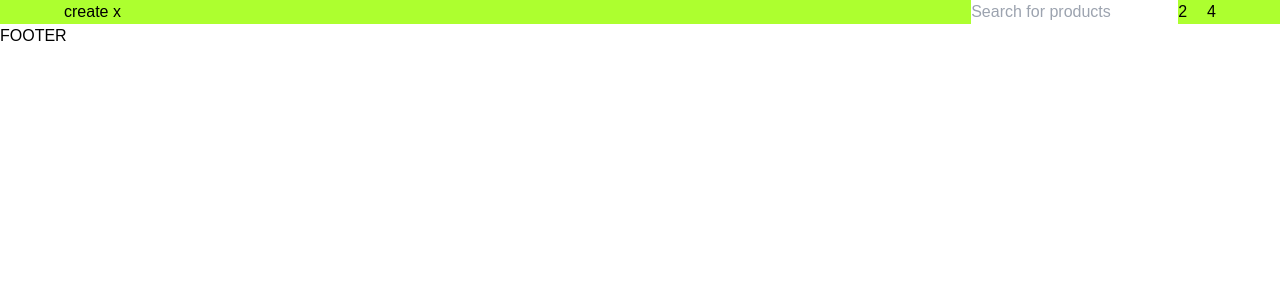
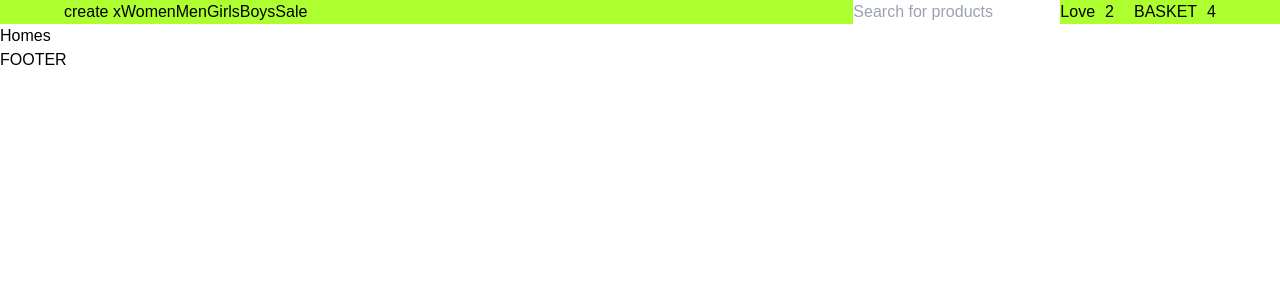
Before and after one commit to eldorado-22/commerce_group, a React (Create React App) app: page / in a window 1280 px wide. Shown: the top 300 px of the page. Built offline with nearby package versions, Linux system fonts and the light colour scheme.

Commit message:
commerce_women_files_create (#4)

```diff
--- a/src/App.js
+++ b/src/App.js
@@ -1,10 +1,19 @@
 import './App.css';
 import Header from "./components/Header/index"
 import Footer from "./components/Footer/index"
+import { Route,Routes } from 'react-router-dom';
+import Homes from './pages/Homes';
+import Women from './pages/Women';
+
+
 function App() {
   return (
     <>
      <Header/>
+     <Routes>
+      <Route path="/" element={<Homes/>}/>
+      <Route path="/women" element={<Women/>}/>
+     </Routes>
      <Footer/>
     </>
   );
--- a/src/components/Header/index.jsx
+++ b/src/components/Header/index.jsx
@@ -1,5 +1,6 @@
 import React from 'react';
 import "./style.css"
+import { NavLink } from 'react-router-dom';
 
 const Header = () => {
     return (
@@ -8,25 +9,29 @@ const Header = () => {
                 <div className="container">
                     <div className="header">
                         <div className="header-text">
+                            <NavLink to={"/"}>
                                 <h1>create x</h1>
+                            </NavLink>
                             <nav className="navbar">
-                            {/* <a href="#">Women</a>
+                                <NavLink to={"/women"}>
+                                    <a href="#">Women</a>
+                                </NavLink>
                                 <a href="#">Men</a>
                                 <a href="#">Girls</a>
                                 <a href="#">Boys</a>
-                            <a href="#">Sale</a> */}
+                                <a href="#">Sale</a>
                             </nav>
                         </div>
                         <div className="header-input">
                             <input type="search" placeholder='Search for products' />
                             <div className="logos">
                                 <div className="love">
-                            {/* <span>Love</span> */}
+                                    <span>Love</span>
                                     <span>2</span>
                                 </div>
                                 <div className="line"></div>
                                 <div className="basket">
-                            {/* <span>BASKET</span> */}
+                                    <span>BASKET</span>
                                     <h2>4</h2>
                                 </div>
                             </div>
--- a/src/index.js
+++ b/src/index.js
@@ -2,11 +2,14 @@ import React from 'react';
 import ReactDOM from 'react-dom/client';
 import './index.css';
 import App from './App';
+import { BrowserRouter } from 'react-router-dom';
 
 
 const root = ReactDOM.createRoot(document.getElementById('root'));
 root.render(
   <React.StrictMode>
+    <BrowserRouter>
     <App />
+    </BrowserRouter>
   </React.StrictMode>
 );
--- /dev/null
+++ b/src/pages/Homes/index.jsx
@@ -0,0 +1,11 @@
+import React from 'react';
+
+const Homes = () => {
+    return (
+        <div>
+            Homes
+        </div>
+    );
+};
+
+export default Homes;
--- a/src/pages/Women/index.jsx
+++ b/src/pages/Women/index.jsx
@@ -1,9 +1,11 @@
 import React from 'react';
+import "./style.css"
 
 const Women = () => {
     return (
         <>
           <section>
+            <h1>Women Pages</h1>
             </section>
         </>
     );
```
Also changed, not shown: src/pages/Women/style.css (added). Lines whose indentation alone changed are shown as unchanged.
